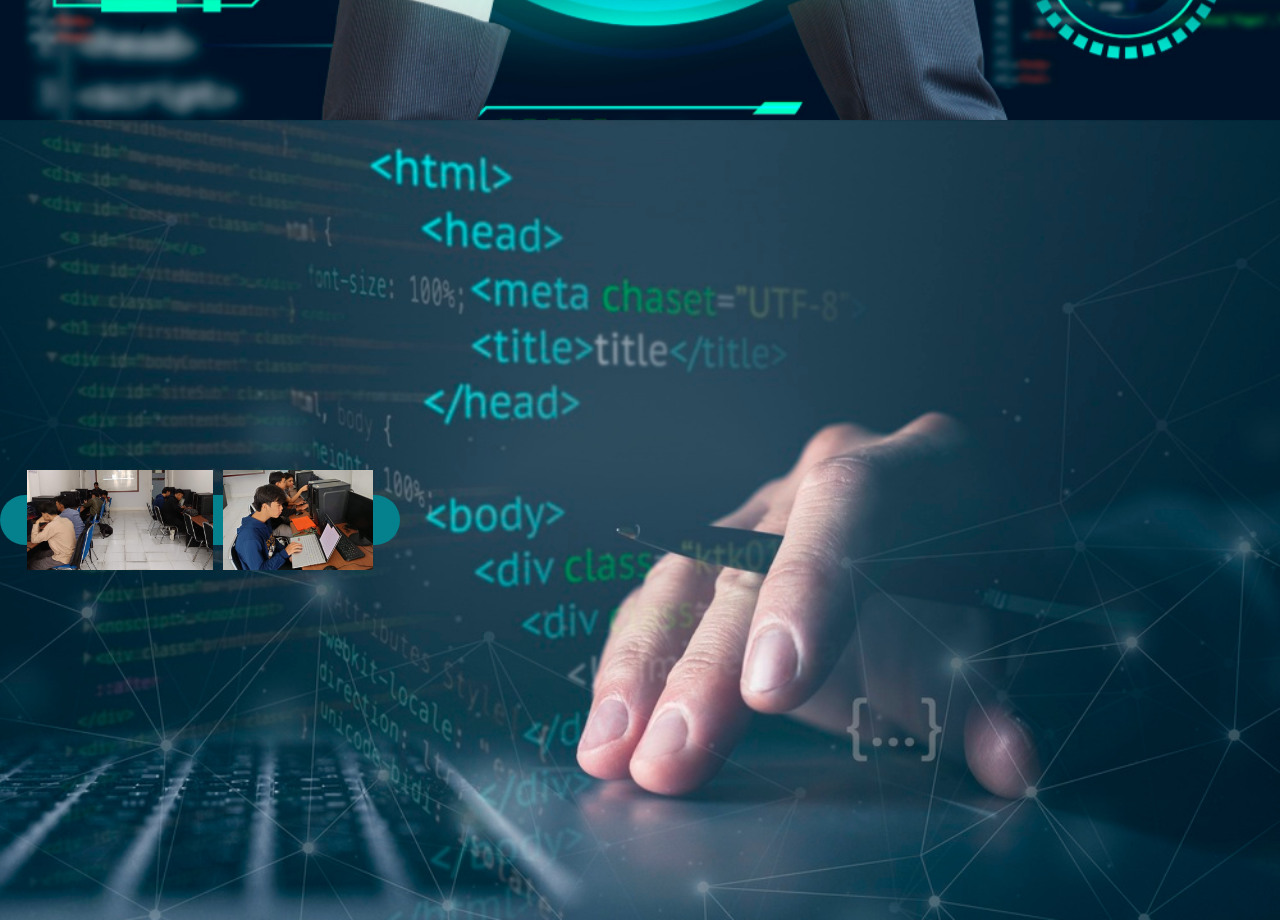
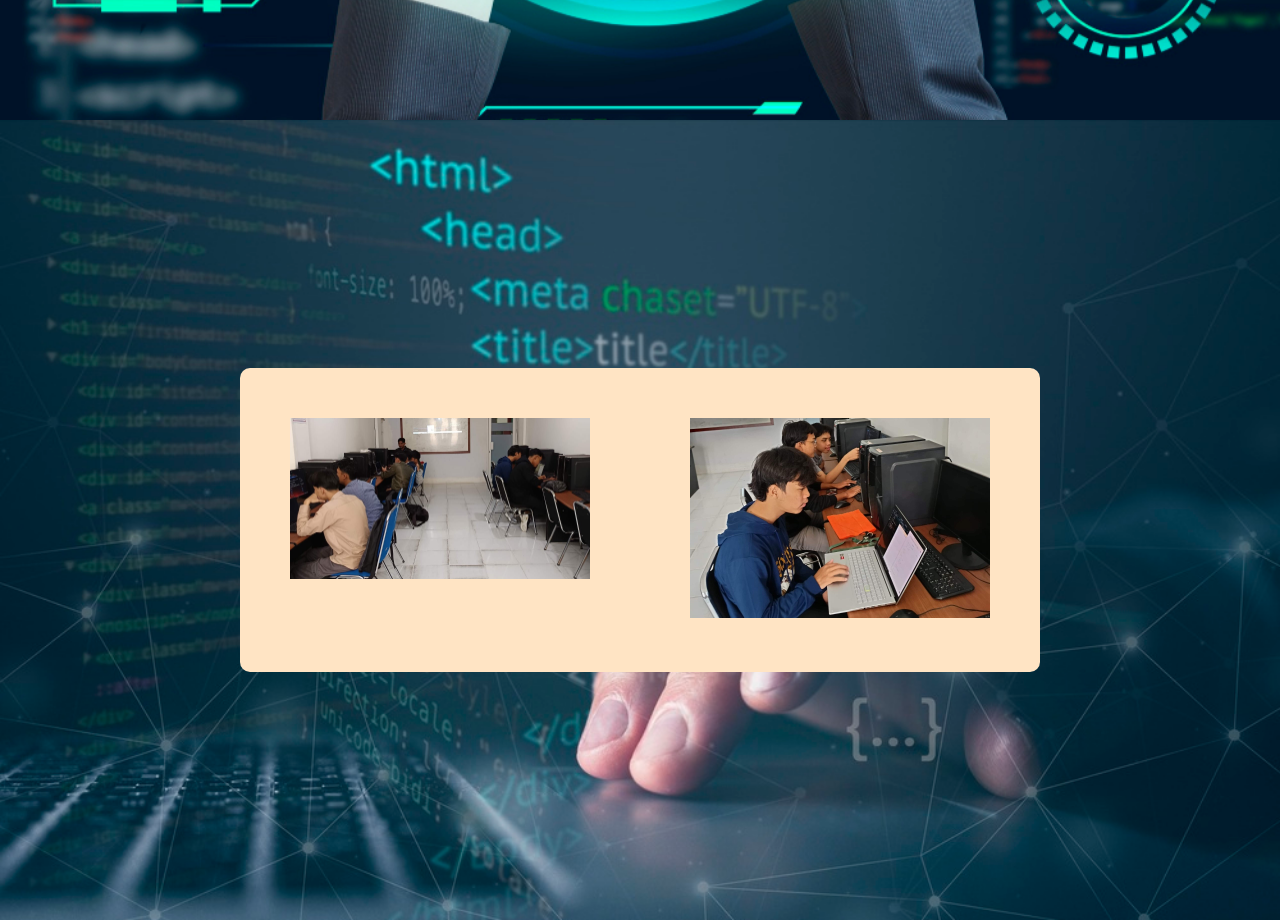
Before and after one commit to arul-abang/web-compenyprofile, a plain HTML site: page index.html in a window 1280 px wide. Shown: the part 680-1600 px from the top of the page. Drawn offline with Linux system fonts and the light colour scheme.

Commit message:
Update style.css

```diff
--- a/style.css
+++ b/style.css
@@ -54,21 +54,20 @@ button {
   background-size: cover;
   display: flex;
   align-items: center;
+  justify-content: center;
 }
 .boxfoto {
-  background-color: #04818d;
-  height: 50px;
-  text-align: center;
-  width: 400px;
-  bottom: 40px;
-  border-radius: 30px;
+  background-color: bisque;
+  width: 800px;
+  margin: 50px auto;
   display: flex;
-  justify-content: center;
-  align-items: center;
+  border-radius: 10px;
+}
+.gambar {
+  width: 100%;
+  padding: 50px;
 }
 
-.layar2 .boxfoto .gambar img {
-  height: 100px;
-  display: flex;
-  padding: 5px;
+.boxfoto img {
+  width: 100%;
 }
```
